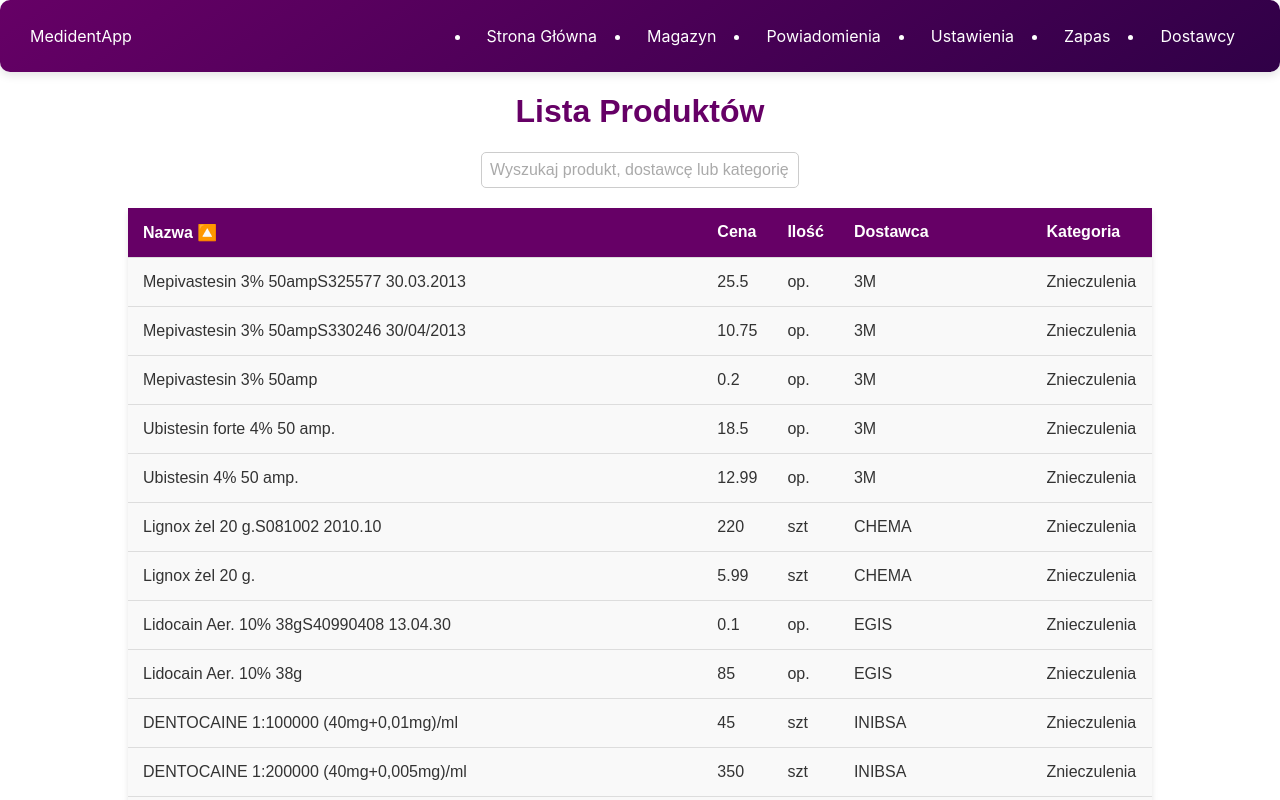
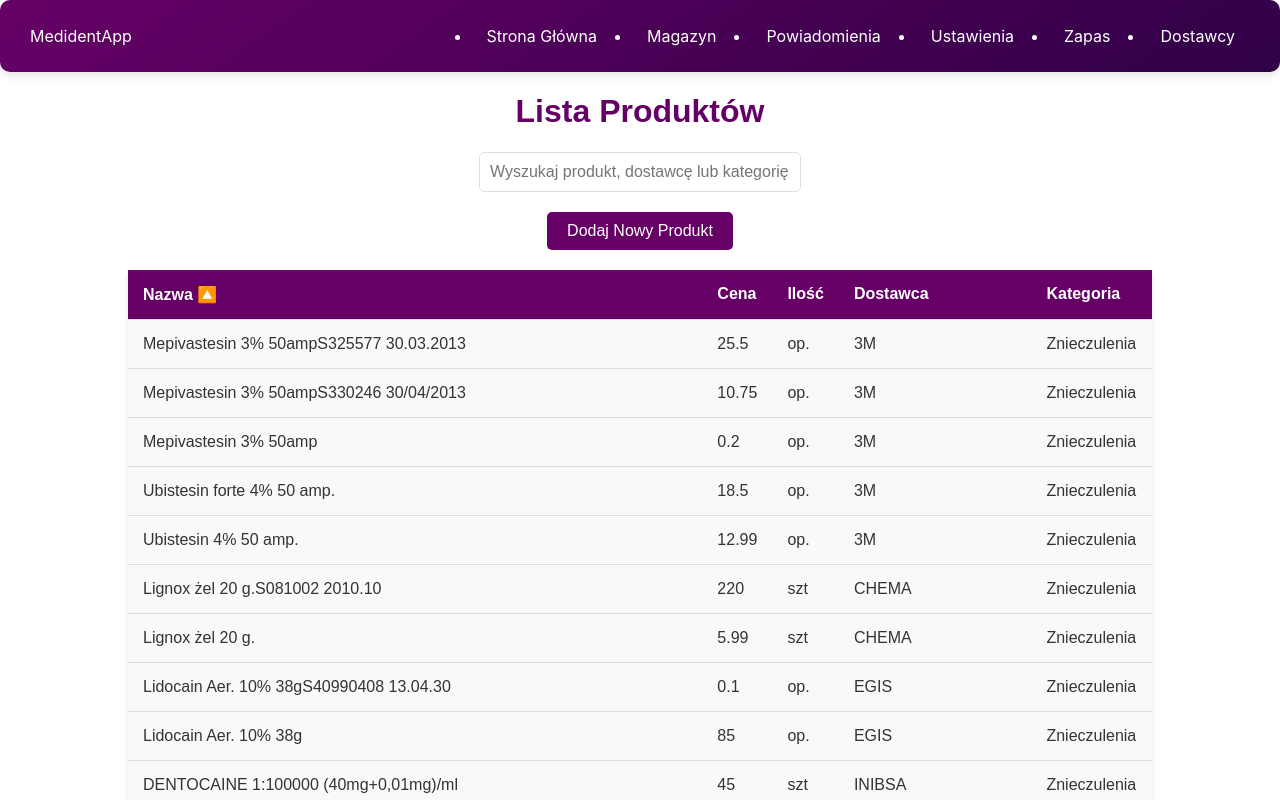
Before and after one commit to ewelinajawor/medident-app, a React (Create React App) app: page /product-list in a window 1280 px wide. Shown: the top 800 px of the page. Built offline with nearby package versions, Linux system fonts and the light colour scheme.

Commit message:
Poprawki w aplikacji

```diff
--- a/src/App.js
+++ b/src/App.js
@@ -9,7 +9,7 @@ import ShoppingList from "./components/ShoppingList";
 import Orders from "./components/Orders";
 import Suppliers from "./components/Suppliers";
 import ProductList from "./components/ProductList";
-// import Footer from "./components/Footer"; // Usuń ten import
+import AddProduct from "./components/AddProduct";  // Import formularza
 
 function App() {
   useEffect(() => {
@@ -51,6 +51,7 @@ function App() {
             <Route path="/orders" element={<Orders />} />
             <Route path="/suppliers" element={<Suppliers suppliers={suppliers} setSuppliers={setSuppliers} />} />
             <Route path="/product-list" element={<ProductList />} />
+            <Route path="/add-product" element={<AddProduct />} />  {/* Nowa trasa do formularza */}
           </Routes>
         </div>
         {/* <Footer /> */}
--- /dev/null
+++ b/src/components/AddProduct.css
@@ -0,0 +1,52 @@
+/* Stylowanie formularza dodawania produktu */
+.add-product-container {
+    width: 60%;
+    margin: 20px auto;
+    padding: 20px;
+    border-radius: 8px;
+    background-color: #f9f9f9;
+    box-shadow: 0 4px 6px rgba(0, 0, 0, 0.1);
+  }
+
+  h1 {
+    text-align: center;
+    color: #660066;
+  }
+
+  .form-group {
+    margin-bottom: 20px;
+  }
+
+  label {
+    display: block;
+    margin-bottom: 8px;
+    color: #333;
+  }
+
+  input {
+    width: 100%;
+    padding: 10px;
+    border: 1px solid #ddd;
+    border-radius: 5px;
+    font-size: 16px;
+  }
+
+  input:focus {
+    outline: none;
+    border-color: #660066;
+  }
+
+  button {
+    width: 100%;
+    padding: 10px;
+    background-color: #660066;
+    color: white;
+    border: none;
+    border-radius: 5px;
+    cursor: pointer;
+    font-size: 16px;
+  }
+
+  button:hover {
+    background-color: #220b4e;
+  }
--- /dev/null
+++ b/src/components/AddProduct.js
@@ -0,0 +1,38 @@
+import React, { useState, useEffect } from 'react';
+import { useNavigate } from 'react-router-dom';  // Importujemy useNavigate
+
+const ProductList = () => {
+  const [products, setProducts] = useState([]);
+
+  // Używamy useNavigate do nawigacji
+  const navigate = useNavigate();
+
+  useEffect(() => {
+    // Tutaj możesz załadować produkty z API lub innego źródła
+    setProducts([
+      { id: 1, name: "Produkt 1", price: 100 },
+      { id: 2, name: "Produkt 2", price: 150 },
+      { id: 3, name: "Produkt 3", price: 200 },
+    ]);
+  }, []);
+
+  const handleProductClick = (productId) => {
+    // Przykładowa logika nawigacji do strony produktu
+    navigate(`/product/${productId}`);
+  };
+
+  return (
+    <div className="product-list">
+      <h2>Lista Produktów</h2>
+      <ul>
+        {products.map(product => (
+          <li key={product.id} onClick={() => handleProductClick(product.id)}>
+            {product.name} - {product.price} PLN
+          </li>
+        ))}
+      </ul>
+    </div>
+  );
+};
+
+export default ProductList;
--- a/src/components/ProductList.css
+++ b/src/components/ProductList.css
@@ -10,6 +10,46 @@
 h1 {
   text-align: center;
   color: #660066;
+}
+
+/* Stylowanie pola do filtrowania */
+.filter-input {
+  margin-bottom: 20px;
+  display: flex;
+  justify-content: center;
+}
+
+.filter-input input {
+  padding: 10px;
+  width: 300px;
+  border: 1px solid #ddd;
+  border-radius: 5px;
+  font-size: 16px;
+}
+
+.filter-input input:focus {
+  outline: none;
+  border-color: #660066;
+}
+
+/* Przycisk dodawania nowego produktu */
+.add-product-button {
+  text-align: center;
+  margin-bottom: 20px;
+}
+
+.add-product-button button {
+  padding: 10px 20px;
+  background-color: #660066;
+  color: white;
+  border: none;
+  border-radius: 5px;
+  cursor: pointer;
+  font-size: 16px;
+}
+
+.add-product-button button:hover {
+  background-color: #220b4e;
 }
 
 /* Style dla tabeli produktów */
@@ -85,26 +125,3 @@ td.low-stock {
   font-size: 16px;
   color: #333;
 }
-
-/* Style dla inputów filtrów */
-.filter-input {
-  margin-bottom: 10px;
-  text-align: center;
-}
-
-.filter-input input {
-  padding: 8px;
-  width: 300px;
-  border: 1px solid #ccc;
-  border-radius: 5px;
-  font-size: 16px;
-}
-
-.filter-input input:focus {
-  outline: none;
-  border-color: #660066;
-}
-
-input::placeholder {
-  color: #aaa;
-}
--- a/src/components/ProductList.js
+++ b/src/components/ProductList.js
@@ -1,4 +1,5 @@
 import React, { useState, useEffect } from "react";
+import { useNavigate } from "react-router-dom"; // Importujemy useNavigate
 import "./ProductList.css"; // Importujemy styl CSS
 
 const ProductList = () => {
@@ -8,6 +9,7 @@ const ProductList = () => {
   const [itemsPerPage] = useState(100); // Ilość produktów na stronie
   const [sortConfig, setSortConfig] = useState({ key: "name", direction: "asc" }); // Konfiguracja sortowania
   const [searchTerm, setSearchTerm] = useState(""); // Wartość wpisanego tekstu w filtrach
+  const navigate = useNavigate(); // Hook do obsługi nawigacji
 
   // Ładujemy dane z pliku JSON
   useEffect(() => {
@@ -50,7 +52,6 @@ const ProductList = () => {
     const value = e.target.value.toLowerCase();
     setSearchTerm(value);
 
-    // Filtrowanie całej listy produktów, a nie tylko widocznych na stronie
     setFilteredProducts(
       products.filter((product) => {
         const nameMatch = product.name && product.name.toLowerCase().includes(value);
@@ -60,7 +61,6 @@ const ProductList = () => {
         return nameMatch || supplierMatch || categoryMatch;
       })
     );
-    setPage(1); // Resetujemy stronę po zmianie filtra
   };
 
   // Obliczanie produktów na danej stronie
@@ -80,6 +80,11 @@ const ProductList = () => {
     if (page * itemsPerPage < filteredProducts.length) setPage(page + 1);
   };
 
+  // Funkcja do przejścia na stronę formularza dodawania produktu
+  const goToAddProduct = () => {
+    navigate("/add-product"); // Zakładając, że masz stronę formularza pod tym adresem
+  };
+
   return (
     <div className="product-list-container">
       <h1>Lista Produktów</h1>
@@ -92,6 +97,11 @@ const ProductList = () => {
           value={searchTerm}
           onChange={handleSearch}
         />
+      </div>
+
+      {/* Przycisk do dodania nowego produktu */}
+      <div className="add-product-button">
+        <button onClick={goToAddProduct}>Dodaj Nowy Produkt</button>
       </div>
 
       <table>
--- a/src/components/ShoppingList.js
+++ b/src/components/ShoppingList.js
@@ -156,7 +156,7 @@ const ShoppingList = () => {
           {products.map((product, index) => (
             <tr key={index} className="product-item">
               <td>{product.name}</td>
-              <td>
+              <td className="quantity-column">
                 <input
                   type="number"
                   min="1"
@@ -183,7 +183,9 @@ const ShoppingList = () => {
           {products.map((product, index) => (
             <div key={index} className="order-summary-item">
               <span className="product-name">{product.name}</span>
-              <span className="product-quantity">{product.quantity} szt.</span>
+              <span className="product-quantity">
+                {" - "} {product.quantity} szt.
+              </span>
             </div>
           ))}
         </div>
```
